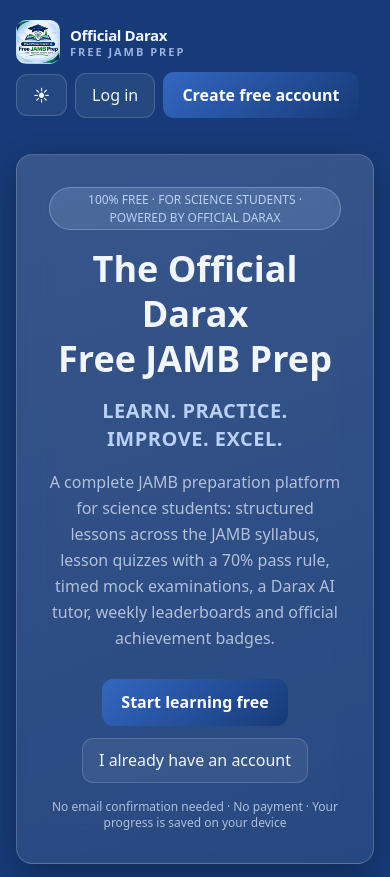
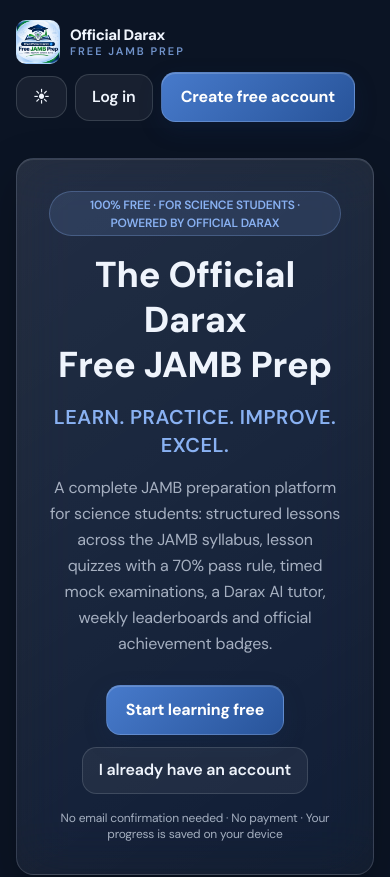
Before and after one commit to Oluwadarasimi-Official/darax-jamb-prep, a Next.js app: page / in a window 390 px wide. Shown: the top 877 px of the page. Built offline with nearby package versions, Linux system fonts and the light colour scheme; no server answers.

Commit message:
Polish mobile layout, typography and glass UI
Refine the visual system with DM Sans, layered glass surfaces, improved mobile spacing, and responsive lesson cards.

```diff
--- a/app/globals.css
+++ b/app/globals.css
@@ -2,110 +2,131 @@
 @tailwind components;
 @tailwind utilities;
 
-/* Theme variables. Dark (Roemichs deep blue) is the default; light overrides below.
-   Tailwind's theme-aware colours (ink / accent / warn / danger) read the *-rgb vars. */
+/* Calm midnight-blue glass theme. Keep tokens semantic so both themes remain consistent. */
 :root, [data-theme="dark"] {
   color-scheme: dark;
-  --bg: #173b78;
-  --bg-deep: #0c1f42;
-  --ink-rgb: 242 246 255;
-  --accent-rgb: 185 208 247;
-  --warn-rgb: 252 211 77;
-  --danger-rgb: 252 165 165;
-  --text: #f2f6ff;
-  --muted: rgba(242, 246, 255, 0.68);
-  --glass-bg: linear-gradient(160deg, rgba(255, 255, 255, 0.14), rgba(255, 255, 255, 0.07));
-  --glass-border: rgba(255, 255, 255, 0.18);
-  --glass-soft-bg: rgba(255, 255, 255, 0.09);
-  --glass-soft-border: rgba(255, 255, 255, 0.14);
-  --input-bg: rgba(255, 255, 255, 0.07);
-  --input-border: rgba(255, 255, 255, 0.16);
-  --input-placeholder: rgba(242, 246, 255, 0.45);
-  --shadow: 0 10px 30px rgba(0, 0, 0, 0.28);
-  --glow-1: rgba(126, 166, 232, 0.30);
-  --glow-2: rgba(51, 103, 193, 0.28);
-  --glow-3: rgba(126, 166, 232, 0.20);
-  --scrim: rgba(8, 20, 38, 0.60);
+  --bg: #0b1424;
+  --bg-deep: #101f38;
+  --ink-rgb: 239 244 252;
+  --accent-rgb: 137 177 242;
+  --warn-rgb: 250 204 106;
+  --danger-rgb: 252 150 150;
+  --text: #eff4fc;
+  --muted: rgba(226, 235, 249, .70);
+  --glass-bg: linear-gradient(145deg, rgba(255,255,255,.115), rgba(255,255,255,.045));
+  --glass-border: rgba(210, 226, 250, .17);
+  --glass-soft-bg: linear-gradient(145deg, rgba(255,255,255,.095), rgba(255,255,255,.035));
+  --glass-soft-border: rgba(210, 226, 250, .12);
+  --input-bg: rgba(255,255,255,.065);
+  --input-border: rgba(210,226,250,.18);
+  --input-placeholder: rgba(226,235,249,.48);
+  --shadow: 0 18px 48px rgba(0,0,0,.24);
+  --glow-1: rgba(73, 119, 190, .22);
+  --glow-2: rgba(37, 77, 139, .18);
+  --glow-3: rgba(69, 111, 175, .14);
+  --scrim: rgba(4, 10, 20, .68);
 }
 
 [data-theme="light"] {
   color-scheme: light;
-  --bg: #f8faff;
-  --bg-deep: #eaf1ff;
-  --ink-rgb: 23 59 120;
-  --accent-rgb: 51 103 193;
-  --warn-rgb: 180 83 9;
-  --danger-rgb: 185 28 28;
-  --text: #173b78;
-  --muted: rgba(23, 59, 120, 0.66);
-  --glass-bg: linear-gradient(160deg, rgba(255, 255, 255, 0.94), rgba(255, 255, 255, 0.78));
-  --glass-border: rgba(51, 103, 193, 0.20);
-  --glass-soft-bg: rgba(255, 255, 255, 0.80);
-  --glass-soft-border: rgba(51, 103, 193, 0.16);
-  --input-bg: rgba(255, 255, 255, 0.92);
-  --input-border: rgba(51, 103, 193, 0.30);
-  --input-placeholder: rgba(23, 59, 120, 0.45);
-  --shadow: 0 10px 30px rgba(23, 59, 120, 0.12);
-  --glow-1: rgba(220, 232, 255, 0.95);
-  --glow-2: rgba(51, 103, 193, 0.12);
-  --glow-3: rgba(126, 166, 232, 0.16);
-  --scrim: rgba(12, 31, 66, 0.45);
+  --bg: #eef3fa;
+  --bg-deep: #e4ebf5;
+  --ink-rgb: 29 47 75;
+  --accent-rgb: 48 94 160;
+  --warn-rgb: 164 91 20;
+  --danger-rgb: 185 45 45;
+  --text: #1d2f4b;
+  --muted: rgba(29, 47, 75, .68);
+  --glass-bg: linear-gradient(145deg, rgba(255,255,255,.86), rgba(255,255,255,.62));
+  --glass-border: rgba(255,255,255,.82);
+  --glass-soft-bg: linear-gradient(145deg, rgba(255,255,255,.72), rgba(255,255,255,.48));
+  --glass-soft-border: rgba(255,255,255,.78);
+  --input-bg: rgba(255,255,255,.72);
+  --input-border: rgba(68, 103, 151, .20);
+  --input-placeholder: rgba(29,47,75,.44);
+  --shadow: 0 16px 42px rgba(33, 57, 91, .10);
+  --glow-1: rgba(255,255,255,.88);
+  --glow-2: rgba(132,166,215,.18);
+  --glow-3: rgba(190,207,232,.26);
+  --scrim: rgba(14, 27, 46, .48);
 }
 
 * { -webkit-tap-highlight-color: transparent; }
-html, body { height: 100%; }
-html { background: var(--bg); }
+html, body { min-height: 100%; }
+html { background: var(--bg); scroll-behavior: smooth; }
 body {
   background: var(--bg);
   color: var(--text);
-  font-family: system-ui, -apple-system, 'Segoe UI', Roboto, sans-serif;
+  font-family: var(--font-dm-sans), Inter, "Segoe UI", sans-serif;
+  font-feature-settings: "ss01" on;
+  letter-spacing: -.012em;
+  -webkit-font-smoothing: antialiased;
+  text-rendering: optimizeLegibility;
 }
 body::before {
   content: ''; position: fixed; inset: 0; z-index: -1; pointer-events: none;
   background:
-    radial-gradient(700px 420px at 12% -5%, var(--glow-1), transparent 60%),
-    radial-gradient(600px 420px at 95% 10%, var(--glow-2), transparent 60%),
-    radial-gradient(500px 500px at 50% 110%, var(--glow-3), transparent 60%),
-    var(--bg);
+    radial-gradient(760px 540px at 8% -8%, var(--glow-1), transparent 64%),
+    radial-gradient(680px 520px at 100% 8%, var(--glow-2), transparent 66%),
+    radial-gradient(620px 560px at 52% 110%, var(--glow-3), transparent 68%),
+    linear-gradient(145deg, var(--bg), var(--bg-deep) 58%, var(--bg));
 }
 .glass {
+  position: relative;
   background: var(--glass-bg);
-  backdrop-filter: blur(18px); -webkit-backdrop-filter: blur(18px);
+  backdrop-filter: blur(26px) saturate(155%);
+  -webkit-backdrop-filter: blur(26px) saturate(155%);
   border: 1px solid var(--glass-border);
-  box-shadow: var(--shadow);
-  border-radius: 1rem;
+  box-shadow: inset 0 1px 0 rgba(255,255,255,.10), var(--shadow);
+  border-radius: 1.25rem;
 }
 .glass-soft {
   background: var(--glass-soft-bg);
-  backdrop-filter: blur(14px); -webkit-backdrop-filter: blur(14px);
+  backdrop-filter: blur(20px) saturate(145%);
+  -webkit-backdrop-filter: blur(20px) saturate(145%);
   border: 1px solid var(--glass-soft-border);
-  border-radius: .9rem;
+  box-shadow: inset 0 1px 0 rgba(255,255,255,.075);
+  border-radius: 1rem;
 }
 .glass-input {
   background: var(--input-bg);
   border: 1px solid var(--input-border);
-  border-radius: .7rem;
+  border-radius: .9rem;
   color: var(--text); width: 100%;
-  padding: .7rem .9rem; outline: none;
+  padding: .78rem 1rem; outline: none;
+  transition: border-color .18s ease, box-shadow .18s ease, background .18s ease;
 }
-.glass-input:focus { border-color: #3367c1; box-shadow: 0 0 0 3px rgba(51, 103, 193, 0.25); }
+.glass-input:focus { border-color: rgb(var(--accent-rgb) / .72); box-shadow: 0 0 0 3px rgb(var(--accent-rgb) / .16); }
 .glass-input::placeholder { color: var(--input-placeholder); }
 .btn-primary {
-  background: linear-gradient(135deg, #3367c1, #173b78);
-  color: #fff; font-weight: 600; border-radius: .7rem;
-  padding: .7rem 1.2rem; transition: opacity .15s, transform .15s;
+  background: linear-gradient(135deg, #477acb, #28549a);
+  color: #fff; font-weight: 650; border: 1px solid rgba(255,255,255,.16);
+  border-radius: .9rem; padding: .76rem 1.2rem;
+  box-shadow: 0 8px 22px rgba(16,45,91,.22), inset 0 1px 0 rgba(255,255,255,.18);
+  transition: transform .18s ease, box-shadow .18s ease, opacity .18s ease;
 }
-.btn-primary:hover { opacity: .92; }
-.btn-primary:disabled { opacity: .5; cursor: not-allowed; }
+.btn-primary:hover { opacity: .96; box-shadow: 0 10px 26px rgba(16,45,91,.28), inset 0 1px 0 rgba(255,255,255,.2); }
+.btn-primary:active { transform: translateY(1px); }
+.btn-primary:disabled { opacity: .5; cursor: not-allowed; box-shadow: none; }
 .btn-ghost {
-  background: rgb(var(--ink-rgb) / 0.07); border: 1px solid rgb(var(--ink-rgb) / 0.16);
-  color: var(--text); font-weight: 500; border-radius: .7rem; padding: .6rem 1rem;
+  background: rgb(var(--ink-rgb) / .055); border: 1px solid rgb(var(--ink-rgb) / .14);
+  color: var(--text); font-weight: 550; border-radius: .9rem; padding: .65rem 1rem;
+  transition: background .18s ease, border-color .18s ease;
 }
-.btn-ghost:hover { background: rgb(var(--ink-rgb) / 0.12); }
-.chip { background: rgb(var(--accent-rgb) / 0.16); color: rgb(var(--accent-rgb)); border: 1px solid rgb(var(--accent-rgb) / 0.35); border-radius: 999px; padding: .15rem .6rem; font-size: .75rem; }
+.btn-ghost:hover { background: rgb(var(--ink-rgb) / .10); border-color: rgb(var(--ink-rgb) / .22); }
+.chip { background: rgb(var(--accent-rgb) / .13); color: rgb(var(--accent-rgb)); border: 1px solid rgb(var(--accent-rgb) / .28); border-radius: 999px; padding: .2rem .7rem; font-size: .75rem; font-weight: 600; }
 .muted { color: var(--muted); }
-.skeleton { background: rgb(var(--ink-rgb) / 0.08); border-radius: .6rem; animation: pulse 1.4s ease-in-out infinite; }
+.skeleton { background: rgb(var(--ink-rgb) / .08); border-radius: .6rem; animation: pulse 1.4s ease-in-out infinite; }
 @keyframes pulse { 0%,100% { opacity: .55; } 50% { opacity: 1; } }
 .no-scrollbar::-webkit-scrollbar { display: none; }
 .no-scrollbar { scrollbar-width: none; }
-.prose-glass p { margin-bottom: .8rem; line-height: 1.75; color: rgb(var(--ink-rgb) / 0.88); }
+.prose-glass p { margin-bottom: .8rem; line-height: 1.8; color: rgb(var(--ink-rgb) / .9); }
+button, input, select, textarea { font: inherit; }
+:focus-visible { outline: 2px solid rgb(var(--accent-rgb) / .9); outline-offset: 3px; }
+@media (max-width: 640px) {
+  .glass { border-radius: 1.1rem; }
+  .glass-soft { border-radius: .9rem; }
+}
+@media (prefers-reduced-motion: reduce) {
+  *, *::before, *::after { scroll-behavior: auto !important; animation-duration: .01ms !important; transition-duration: .01ms !important; }
+}
--- a/app/layout.tsx
+++ b/app/layout.tsx
@@ -1,7 +1,14 @@
 import type { Metadata } from 'next';
+import { DM_Sans } from 'next/font/google';
 import './globals.css';
 import { DbProvider } from '@/components/db-context';
 import { THEME_BOOT_SCRIPT } from '@/lib/theme';
+
+const dmSans = DM_Sans({
+  subsets: ['latin'],
+  variable: '--font-dm-sans',
+  display: 'swap',
+});
 
 export const metadata: Metadata = {
   title: 'The Official Darax Free JAMB Prep — Learn. Practice. Improve. Excel.',
@@ -12,14 +19,11 @@ export const metadata: Metadata = {
 
 export default function RootLayout({ children }: { children: React.ReactNode }) {
   return (
-    // data-theme="dark" is the default; the boot script in <head> swaps it to the
-    // stored choice before first paint (no white flash). suppressHydrationWarning
-    // because the script may change the attribute before React hydrates.
     <html lang="en" data-theme="dark" suppressHydrationWarning>
       <head>
         <script dangerouslySetInnerHTML={{ __html: THEME_BOOT_SCRIPT }} />
       </head>
-      <body>
+      <body className={dmSans.variable}>
         <DbProvider>{children}</DbProvider>
       </body>
     </html>
--- a/components/AppShell.tsx
+++ b/components/AppShell.tsx
@@ -84,7 +84,7 @@ export function AppShell({ children }: { children: React.ReactNode }) {
       </aside>
 
       <div className="flex-1 min-w-0 flex flex-col">
-        <header className="md:hidden sticky top-0 z-40 glass !rounded-none border-x-0 border-t-0 px-4 py-3 flex items-center justify-between">
+        <header className="md:hidden sticky top-0 z-40 glass !rounded-none border-x-0 border-t-0 px-4 py-3 min-h-[76px] flex items-center justify-between">
           <Logo size={32} />
           <div className="flex items-center gap-2">
             <Link href="/app/notifications" className="btn-ghost !px-3 !py-2 relative flex items-center" aria-label="Notifications"><NavIcon name="bell" />{unread > 0 && <span className="absolute -top-1 -right-1 bg-brand text-white text-[10px] font-bold rounded-full px-1.5">{unread}</span>}</Link>
@@ -104,7 +104,7 @@ export function AppShell({ children }: { children: React.ReactNode }) {
           <p className="text-sm muted">LEARN. PRACTICE. IMPROVE. EXCEL.</p>
           <div className="flex items-center gap-3"><Link href="/app/notifications" className="btn-ghost relative">Notifications{unread > 0 && <span className="ml-2 bg-brand text-white text-[11px] font-bold rounded-full px-2 py-0.5">{unread}</span>}</Link><button onClick={logout} className="btn-ghost">Log out</button></div>
         </header>
-        <main className="flex-1 min-w-0 px-4 md:px-6 pb-10 max-w-6xl w-full mx-auto">{children}</main>
+        <main className="flex-1 min-w-0 px-4 md:px-6 pt-5 md:pt-2 pb-10 max-w-6xl w-full mx-auto">{children}</main>
       </div>
     </div>
   );
--- a/tailwind.config.js
+++ b/tailwind.config.js
@@ -4,26 +4,22 @@ module.exports = {
   theme: {
     extend: {
       colors: {
-        // Roemichs blue family (verified from the Roemichs Schools / FishShield look)
         roemichs: {
           50: '#f8faff', 100: '#eaf1ff', 200: '#dce8ff', 300: '#b9d0f7',
           400: '#7ea6e8', 500: '#3367c1', 600: '#2b55a0', 700: '#173b78',
           800: '#122c5c', 900: '#0c1f42', 950: '#081426',
         },
-        // Legacy names kept as aliases so older classes keep working — all blue now.
         navy: { 950: '#081426', 900: '#0c1f42', 800: '#173b78', 700: '#1d4a94', 600: '#2b55a0' },
         teal2: '#3367c1',
         daraxblue: '#3367c1',
         brand: '#3367c1',
         branddeep: '#173b78',
-        // Theme-aware semantic colours (driven by CSS variables in globals.css).
-        // `ink` = main text, `accent` = brand-blue text/links, `warn`/`danger` = states.
         ink: 'rgb(var(--ink-rgb) / <alpha-value>)',
         accent: 'rgb(var(--accent-rgb) / <alpha-value>)',
         warn: 'rgb(var(--warn-rgb) / <alpha-value>)',
         danger: 'rgb(var(--danger-rgb) / <alpha-value>)',
       },
-      fontFamily: { sans: ['system-ui', '-apple-system', 'Segoe UI', 'Roboto', 'sans-serif'] },
+      fontFamily: { sans: ['var(--font-dm-sans)', 'Inter', 'Segoe UI', 'sans-serif'] },
     },
   },
   plugins: [],
```
Also changed, not shown: app/app/subjects/[id]/page.tsx (+25 -15 lines).
